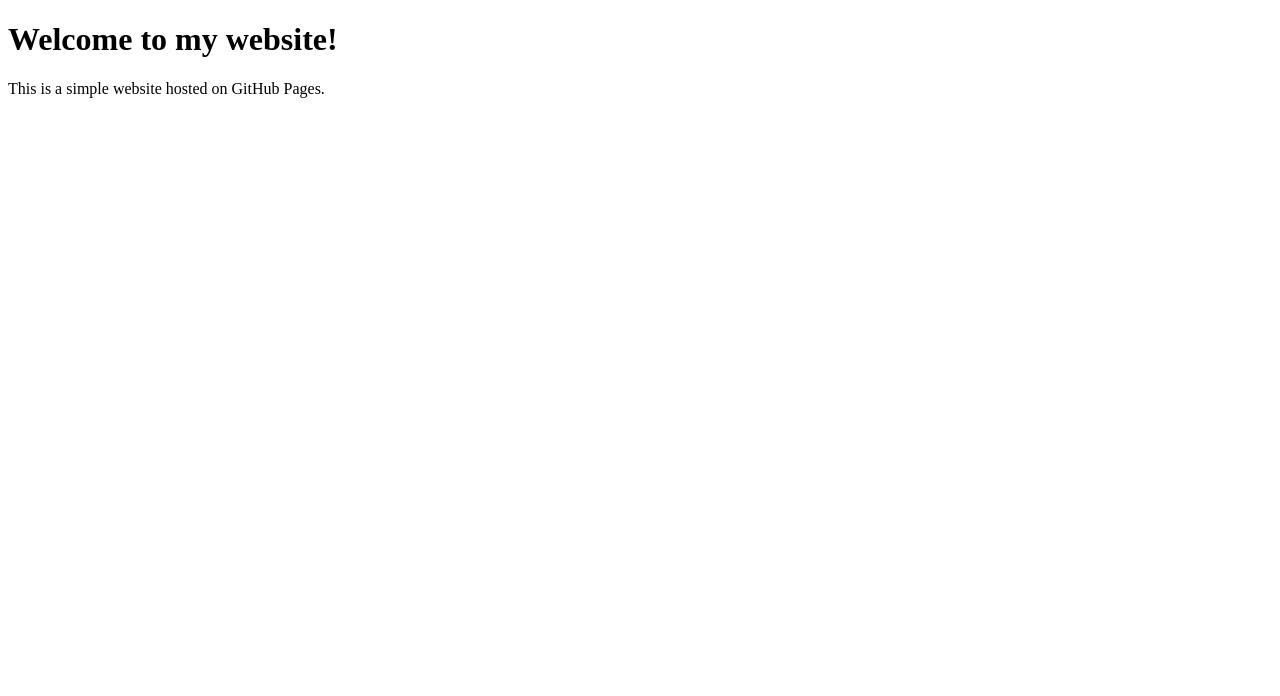
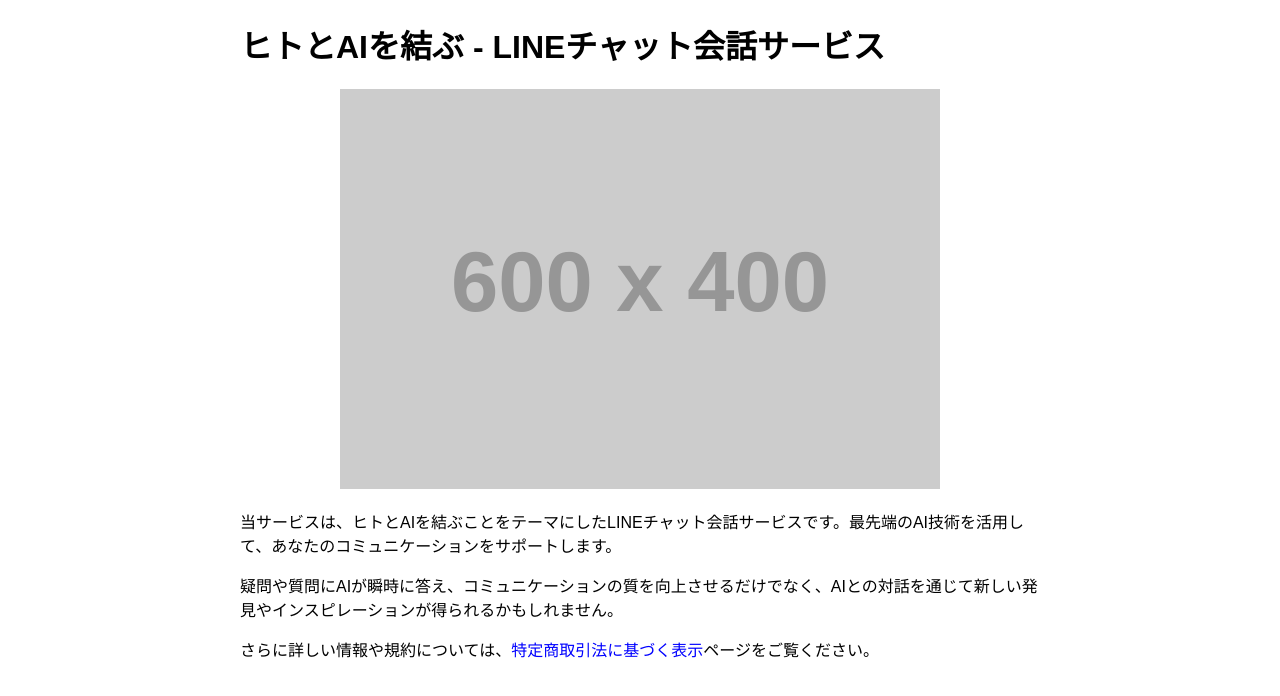
Before and after one commit to take2kasa1111/take2kasa-.github.io, a plain HTML site: page index.html in a window 1280 px wide. Drawn offline with Linux system fonts and the light colour scheme; placeholder pictures from the web are drawn by us.

Commit message:
Update index.html

```diff
--- a/index.html
+++ b/index.html
@@ -2,10 +2,34 @@
 <html>
 <head>
   <meta charset="UTF-8">
-  <title>My Simple Website</title>
+  <title>LINE Chat Service - ヒトとAIを結ぶ</title>
+  <style>
+    body {
+      font-family: Arial, sans-serif;
+    }
+    a {
+      text-decoration: none;
+      color: blue;
+    }
+    .container {
+      max-width: 800px;
+      margin: 0 auto;
+    }
+    img {
+      width: 100%;
+      max-width: 600px;
+      display: block;
+      margin: 20px auto;
+    }
+  </style>
 </head>
 <body>
-  <h1>Welcome to my website!</h1>
-  <p>This is a simple website hosted on GitHub Pages.</p>
+  <div class="container">
+    <h1>ヒトとAIを結ぶ - LINEチャット会話サービス</h1>
+    <img src="https://via.placeholder.com/600x400" alt="AI Chat Service">
+    <p>当サービスは、ヒトとAIを結ぶことをテーマにしたLINEチャット会話サービスです。最先端のAI技術を活用して、あなたのコミュニケーションをサポートします。</p>
+    <p>疑問や質問にAIが瞬時に答え、コミュニケーションの質を向上させるだけでなく、AIとの対話を通じて新しい発見やインスピレーションが得られるかもしれません。</p>
+    <p>さらに詳しい情報や規約については、<a href="tokutei_shotorihiki.html">特定商取引法に基づく表示</a>ページをご覧ください。</p>
+  </div>
 </body>
 </html>
```
